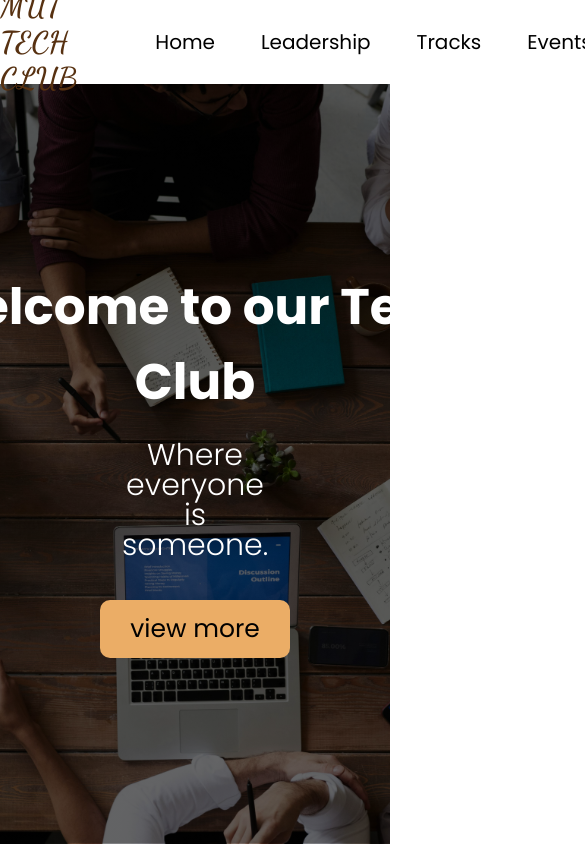
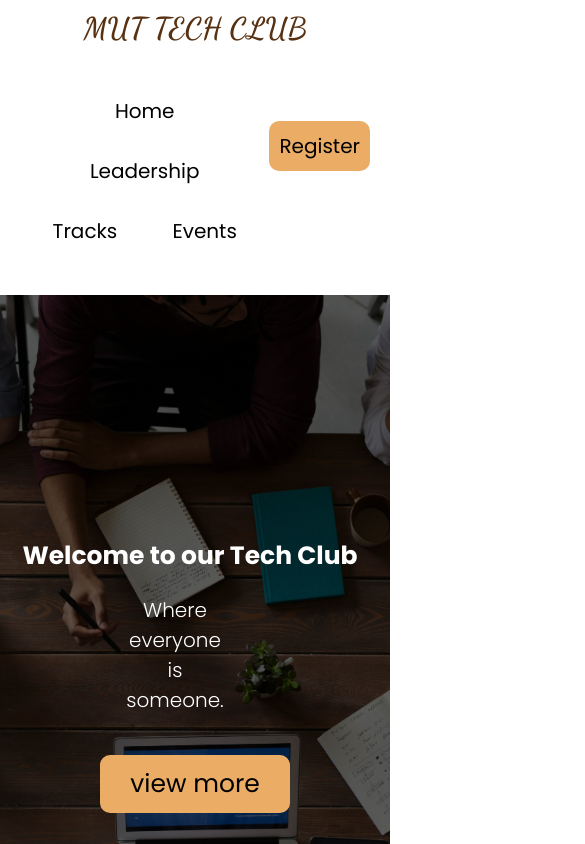
Before and after one commit to KATAMII/MUTC, a React (Vite) app: page / in a window 390 px wide. Shown: the top 844 px of the page, 585 px wide, since content can reach past the window. Built offline with nearby package versions, Linux system fonts and the light colour scheme.

Commit message:
add responsiveness on home

```diff
--- a/src/components/header.css
+++ b/src/components/header.css
@@ -7,6 +7,65 @@
   gap: 3rem;
   width: 100%;
   height: 10vh;
+}
+.media{
+  display: flex;
+  justify-content: center;
+  align-items: center;
+
+  gap: 2rem;
+}
+@media screen and (max-width:56.7em){
+  .navbar{
+    flex-direction: column;
+    height: 15vh;
+  }
+  .media{
+    display: flex;
+    justify-content: center;
+    align-items: center;
+    margin-bottom: 4rem;
+    gap: 2rem;
+  }
+
+}
+@media screen and (max-width:38.2em){
+  .header-navs a{
+    font-size: 1rem;
+  }
+  .header-nav-list{
+    flex-wrap: wrap;
+  }
+  .navbar{
+    height: 20vh;
+  }
+  .media{
+    flex-wrap: wrap;
+  }
+
+}
+@media screen and (max-width:34.1em){
+.header-nav-list{
+ flex-wrap: wrap;
+ gap: 1rem;
+
+}
+.media{
+  flex-wrap: nowrap;
+  font-size: 1rem;
+  margin-right: 2rem;
+}
+.headerbtn{
+  margin-bottom: 5rem;
+
+}
+@media screen and (max-width:28.7em){
+  .navbar{
+    flex-direction: column;
+    height: 35vh;
+  }
+
+}
 }
 .navbar__logo {
   font-size: 3rem;
--- a/src/components/header.jsx
+++ b/src/components/header.jsx
@@ -7,6 +7,7 @@ function Header() {
   return (
     <div className="navbar">
       <div className="navbar__logo">MUT TECH CLUB</div>
+      <div className="media">
       <div className="navbar__menu">
         <ol className="header-nav-list">
           <li className="header-navs">
@@ -28,6 +29,7 @@ function Header() {
           <Link to="/">Register</Link>
         </button>
       </div>
+      </div>
     </div>
   );
 }
--- a/src/pages/Events/events.css
+++ b/src/pages/Events/events.css
@@ -30,6 +30,7 @@
    background-size: cover;
    background-position: center;
    background-repeat: no-repeat;
+   max-height: 1600px;
   }
   .event{
     clip-path: polygon(50% 0%, 100% 0, 100% 60%, 100% 98%, 23% 100%, 0 88%, 0 0);
--- a/src/pages/Home/About.css
+++ b/src/pages/Home/About.css
@@ -8,12 +8,14 @@
   min-height: 60vh;
   margin-top: 3rem;
   flex-direction: column;
+
 }
 .abt-tex-bx {
   display: flex;
   justify-content: center;
   align-items: center;
   gap: 4rem;
+  flex-wrap: wrap;
 }
 .abt-textbox {
   display: flex;
@@ -29,6 +31,12 @@
   width: 50vh;
   background-color: #ad9171;
   transition: all 0.5s;
+}
+@media screen and (max-width:35.25em){
+ .abt-textbox{
+  width: 40vh;
+ }
+
 }
 .abt-textbox:hover {
   transform: scale(1.1);
--- a/src/pages/Home/Hero.css
+++ b/src/pages/Home/Hero.css
@@ -16,6 +16,41 @@
   color: white;
   gap: 2rem;
 }
+@media screen and (max-width:56.7em){
+  .hero-container{
+    width: 130%;
+  }
+
+
+}
+@media screen and (max-width:25em){
+  .hero-container{
+    width: 100%;
+  }
+
+}
+@media screen and (max-width:28em){
+  .heropara{
+    margin-left: 0;
+  }
+  .herowelcome{
+   margin-right: 5rem;
+  }
+  .hero-content h1{
+    font-size: 2.5rem;
+    margin-right: 1rem;
+  }
+  .herotext p{
+    font-size: 2rem;
+
+  }
+  .herotext{
+    margin-right: 4rem;
+    text-align: justify;
+  }
+
+}
+
 .hero-content {
   display: flex;
   justify-content: center;
--- a/src/pages/Home/Testimonials.css
+++ b/src/pages/Home/Testimonials.css
@@ -17,7 +17,7 @@
   background-color: #e09132;
 }
 .section2 {
-  width: 30%;
+  width: 30rem;
   margin-top: 6rem;
   display: flex;
   justify-content: center;
```
